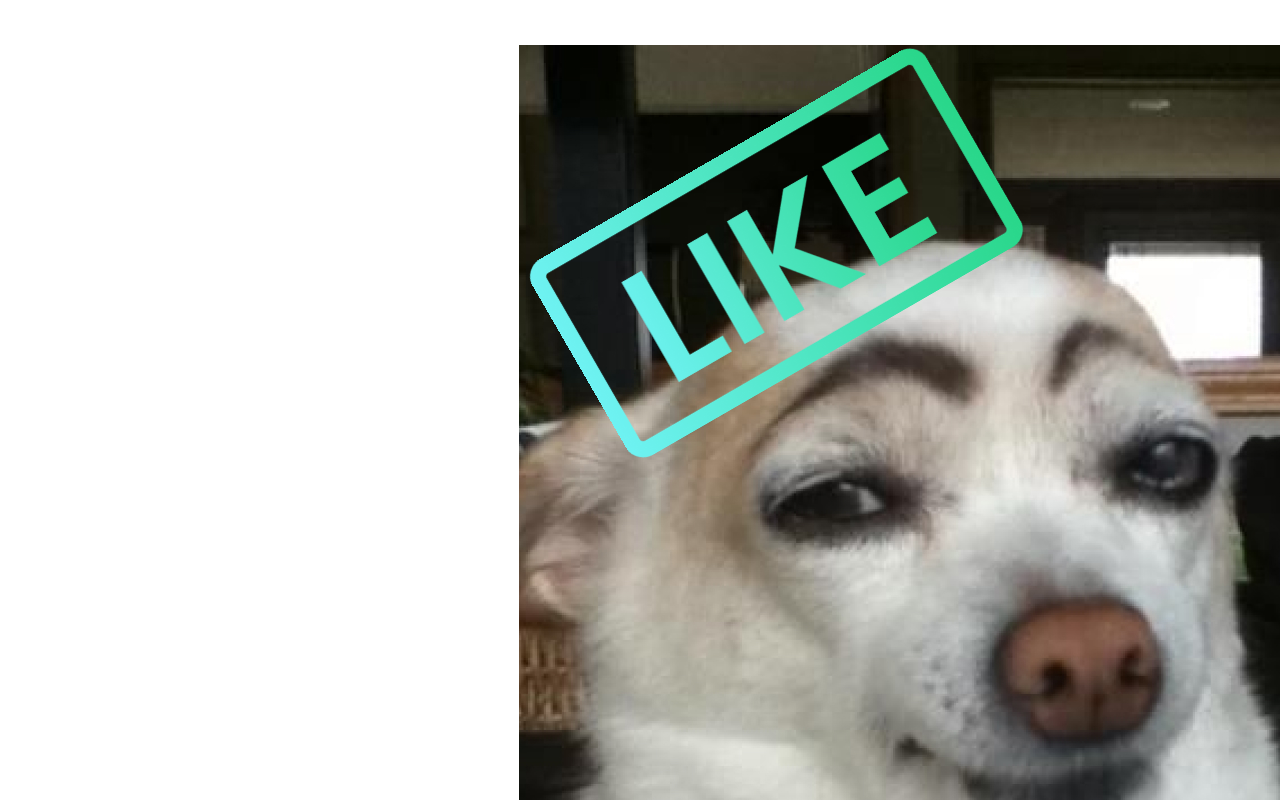
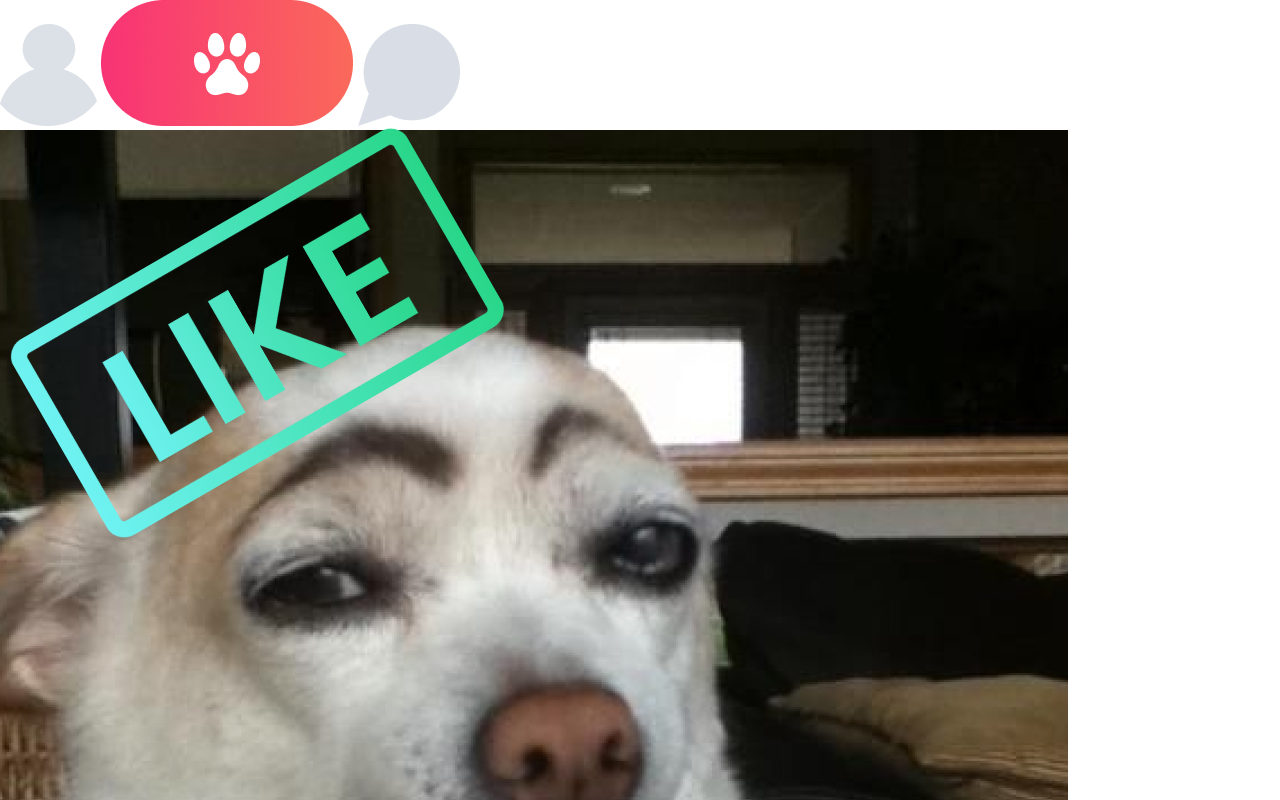
Before and after one commit to paulo-de-santiago/tindog, a website built with Vite: page index.html in a window 1280 px wide. Shown: the top 800 px of the page. Built offline with nearby package versions, Linux system fonts and the light colour scheme.

Commit message:
badge-like .dog-info position absolute

```diff
--- a/index.css
+++ b/index.css
@@ -9,42 +9,40 @@ body {
   font-family: 'Source Sans 3', sans-serif;
 }
 
-.container,
-.dog-info-general {
-  margin-top: 45px;
-  display: flex;
-  justify-content: center;
+.container{
+   margin: 0 auto;
 }
 
-
-/*  .inner-img-div {
-
-    width: 233px;
-    height: 116.443px;
-    flex-shrink: 0;
+ .outsider-div {
+  position: relative;
 }
- */
-.inner-img-div img {
-
-  position: absolute;
-
-}
-
 
 .dog-info {
   color: blue;
   font-size: 2rem;
 }
+
 .badge-like {
-  margin-top: 50px;
+  margin-top: 100px;
   margin-left: 30px;
 
 }
 
-.badge-like img {
+.dog-info{
+  position: absolute;
+  top: 1200px;
+  left: 56px;
+}
+
+.badge-like img{
   width: 455px;
   transform: rotate(-30deg);
-  position: fixed;
-
+  position: absolute;
+  top: 90px;
   flex-shrink: 0;
 }
+
+.cross-heart {
+  position: relative;
+
+}
--- a/index.html
+++ b/index.html
@@ -10,12 +10,13 @@
   </head>
   <body>
     <container class="container" id="container">
-      <header></header>
-      <div class="outsider-img-div" id="outsider-img-div">
-        <div class="inner-img-div" id="inner-img-div">
+      <header>
+        <img src="./images/icon-profile.png" alt="" />
+        <img src="./images/logo.png" alt="" />
+        <img src="./images/icon-chat.png" alt="" />
+      </header>
+      <div class="outsider-div" id="outsider-div">
         <img src="./images/dog-teddy.jpg" alt="" />
-        </div>
-      </div>
 
         <div class="dog-info-general">
           <div class="badge-like">
@@ -26,8 +27,12 @@
             <p>How you doin?</p>
           </div>
         </div>
+      </div>
 
-      <footer></footer>
+      <footer class="cross-heart" id="cross-heart">
+        <img src="./images/icon-cross.png" alt="" />
+        <img src="./images/icon-heart.png" alt="" />
+      </footer>
     </container>
 
     <script src="/index.js" type="module"></script>
```
Lines whose indentation alone changed are shown as unchanged.
